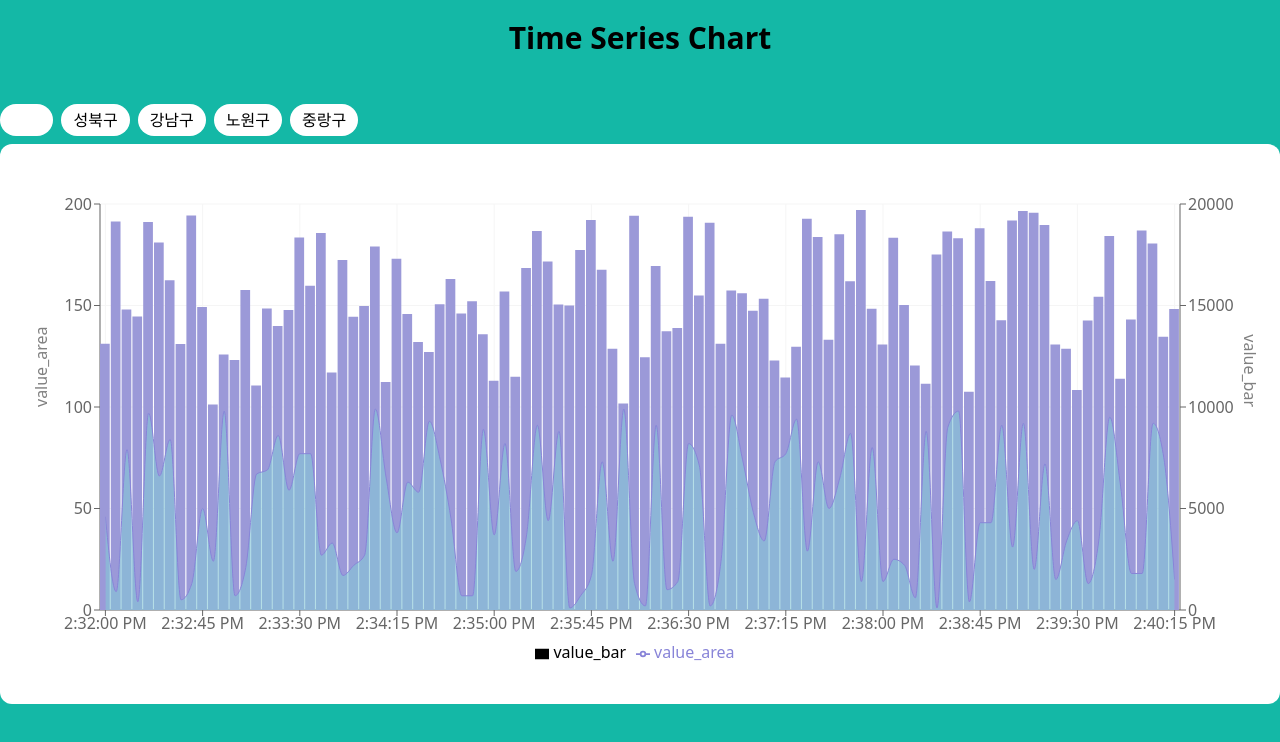
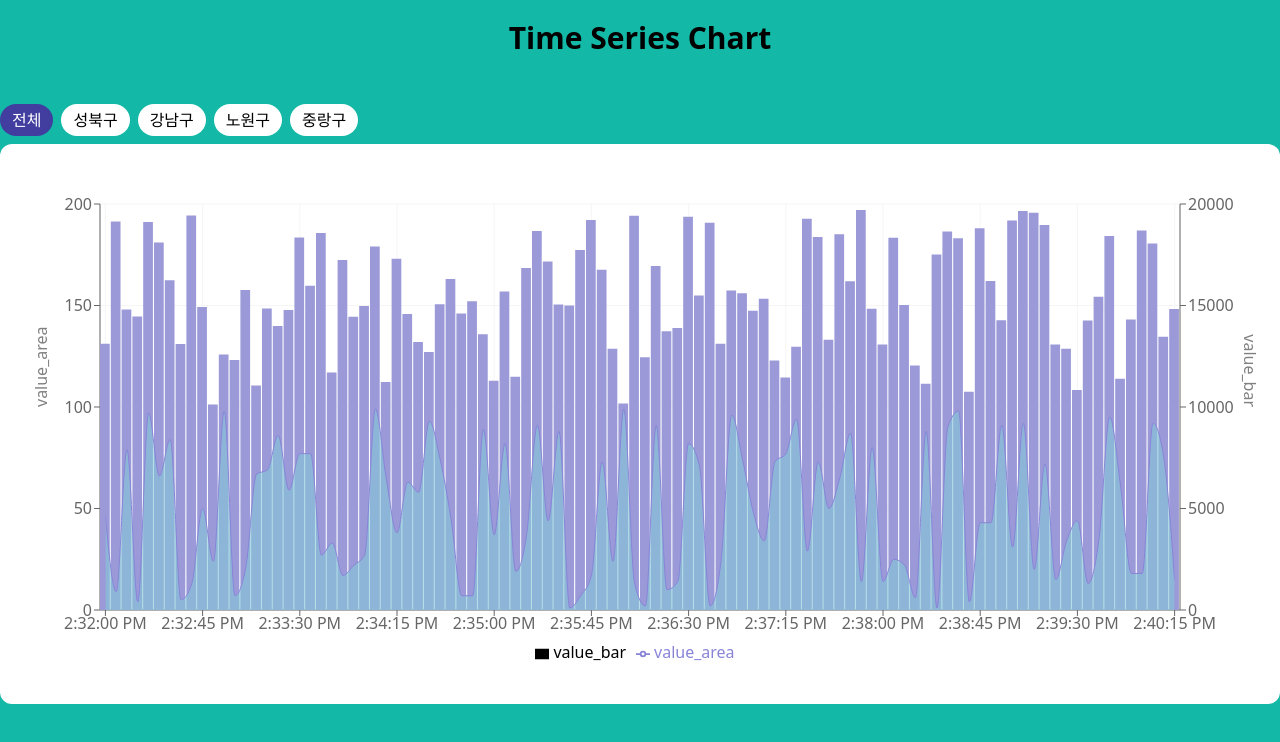
Before and after one commit to chaehaeun/Time-Series-Chart, a React (Vite) app: page / in a window 1280 px wide. Shown: the top 742 px of the page. Built offline with nearby package versions, Linux system fonts and the light colour scheme; a web font is replaced by a local one.

Commit message:
[💄 ] button 색 충돌 수정

```diff
--- a/src/components/common/Button.tsx
+++ b/src/components/common/Button.tsx
@@ -5,10 +5,10 @@ interface ButtonProps {
 }
 
 const Button = ({ children, onClick, isActive }: ButtonProps) => {
-  const className = isActive ? ' bg-[#413ea0] text-white' : '';
+  const className = isActive ? 'bg-primary text-white' : 'bg-white text-black';
 
   return (
-    <button type="button" onClick={onClick} className={` bg-white p-1 px-3 rounded-2xl ${className}`}>
+    <button type="button" onClick={onClick} className={`p-1 px-3 rounded-2xl ${className}`}>
       {children}
     </button>
   );
--- a/tailwind.config.js
+++ b/tailwind.config.js
@@ -3,6 +3,9 @@ export default {
   content: ['./index.html', './src/**/*.{js,ts,jsx,tsx}'],
   theme: {
     extend: {
+      colors: {
+        primary: '#413ea0',
+      },
       fontFamily: {
         sans: ['Pretendard Variable', 'Pretendard', 'system-ui'],
       },
```
